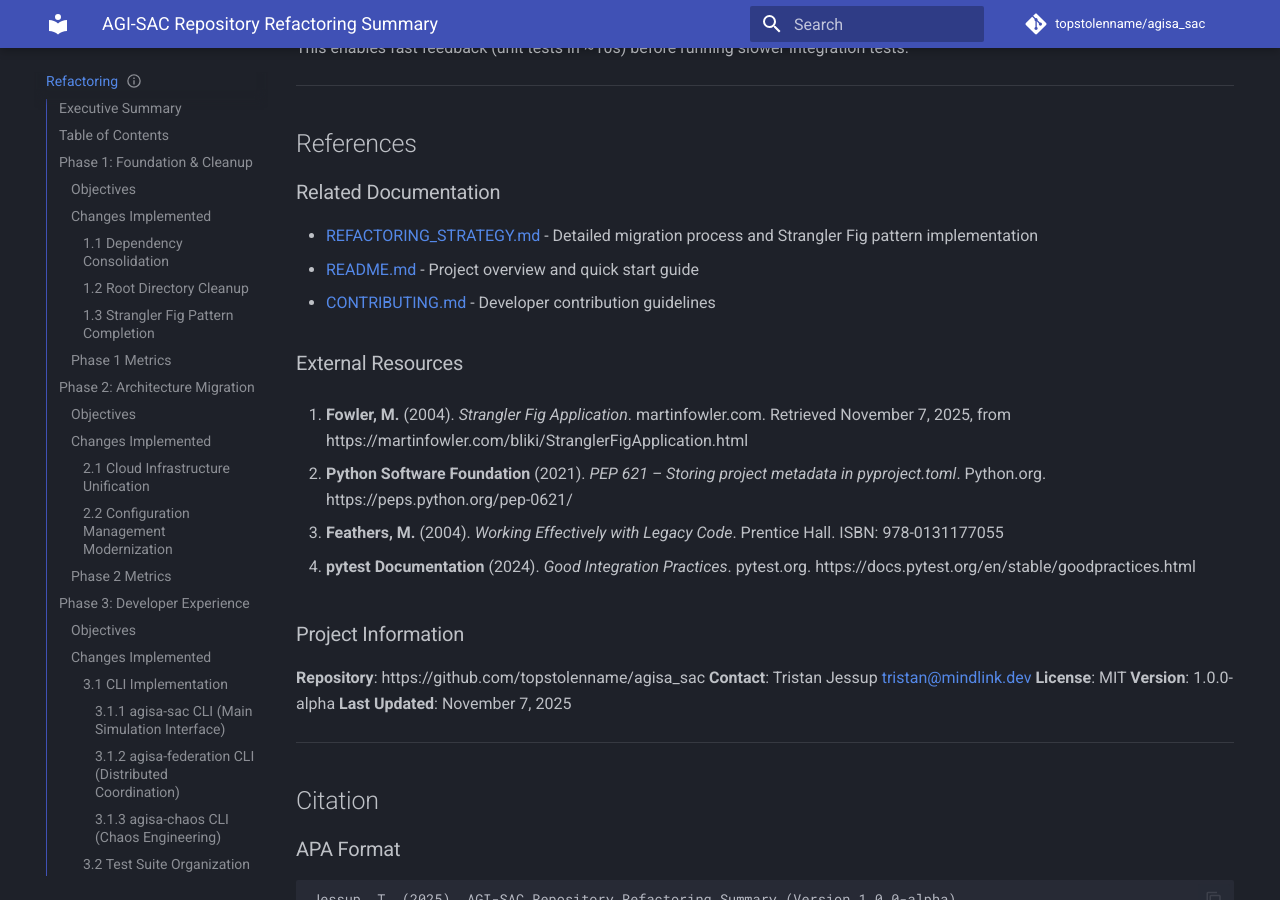
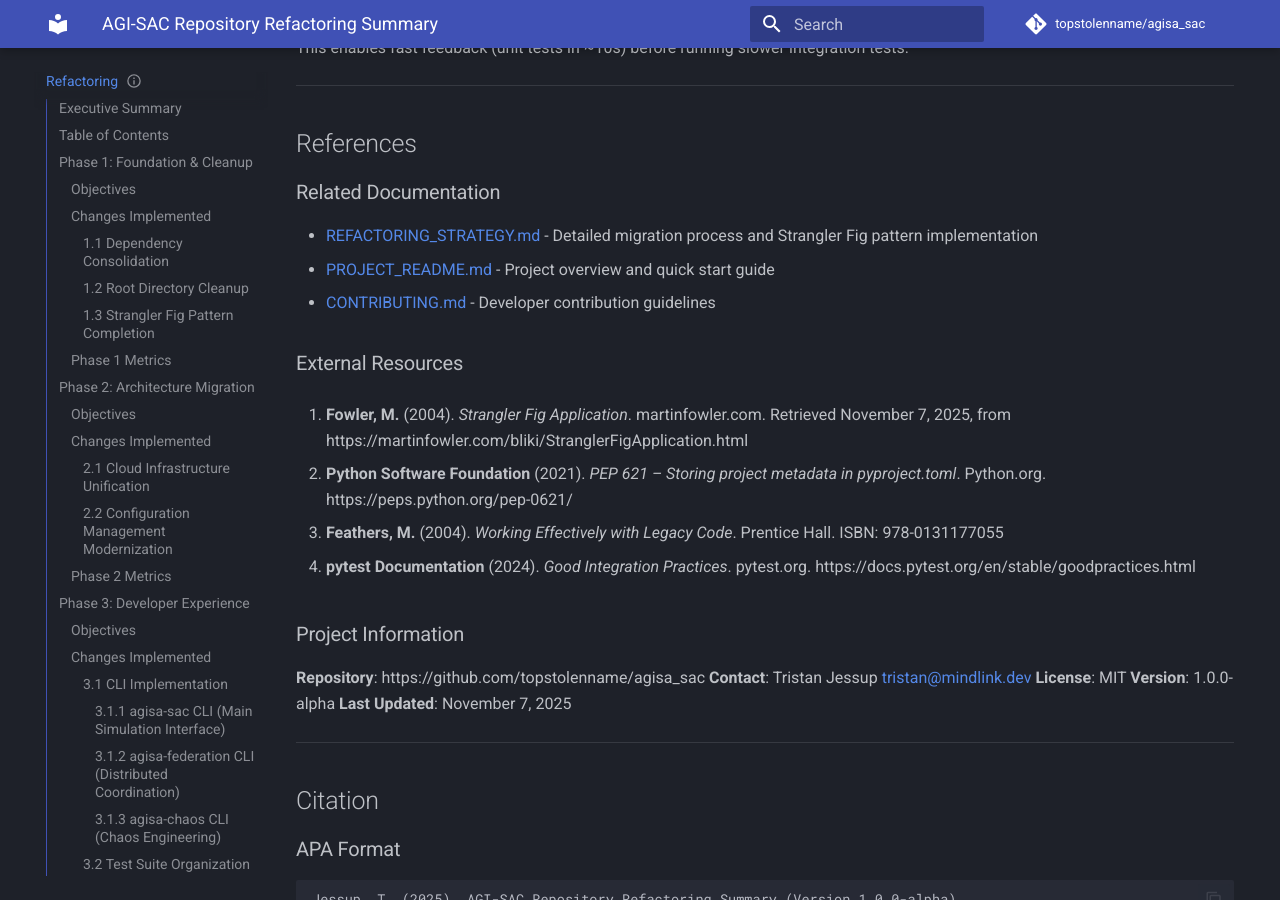
Before and after one commit to topstolenname/agisa_sac, an MkDocs documentation site: the page built from docs/REFACTORING_SUMMARY.md, in a window 1280 px wide and 900 px high, scrolled down 12708 px. Built offline with MkDocs 1.6.1 and Material for MkDocs 9.7.7, drawn with Linux system fonts in a browser that asks for light colours; comment, search, counter and statistics services are not loaded.

Commit message:
Fix README.md conflict by renaming to PROJECT_README.md
Co-authored-by: topstolenname <186255689+topstolenname@users.noreply.github.com>

```diff
--- a/docs/REFACTORING_SUMMARY.md
+++ b/docs/REFACTORING_SUMMARY.md
@@ -600,7 +600,7 @@ This enables fast feedback (unit tests in ~10s) before running slower integratio
 ### Related Documentation
 
 - [REFACTORING_STRATEGY.md](./REFACTORING_STRATEGY.md) - Detailed migration process and Strangler Fig pattern implementation
-- [README.md](README.md) - Project overview and quick start guide
+- [PROJECT_README.md](PROJECT_README.md) - Project overview and quick start guide
 - [CONTRIBUTING.md](CONTRIBUTING.md) - Developer contribution guidelines
 
 ### External Resources
--- a/mkdocs.yml
+++ b/mkdocs.yml
@@ -54,7 +54,7 @@ extra:
 
 nav:
   - Home: index.md
-  - 'Project README': 'README.md'
+  - 'Project README': 'PROJECT_README.md'
   - 'Contributing': 'CONTRIBUTING.md'
   - 'Project TODO': 'TODO.md'
   - 'Deployment': 'deployment.md'
```
Also changed, not shown: 1 other file.
